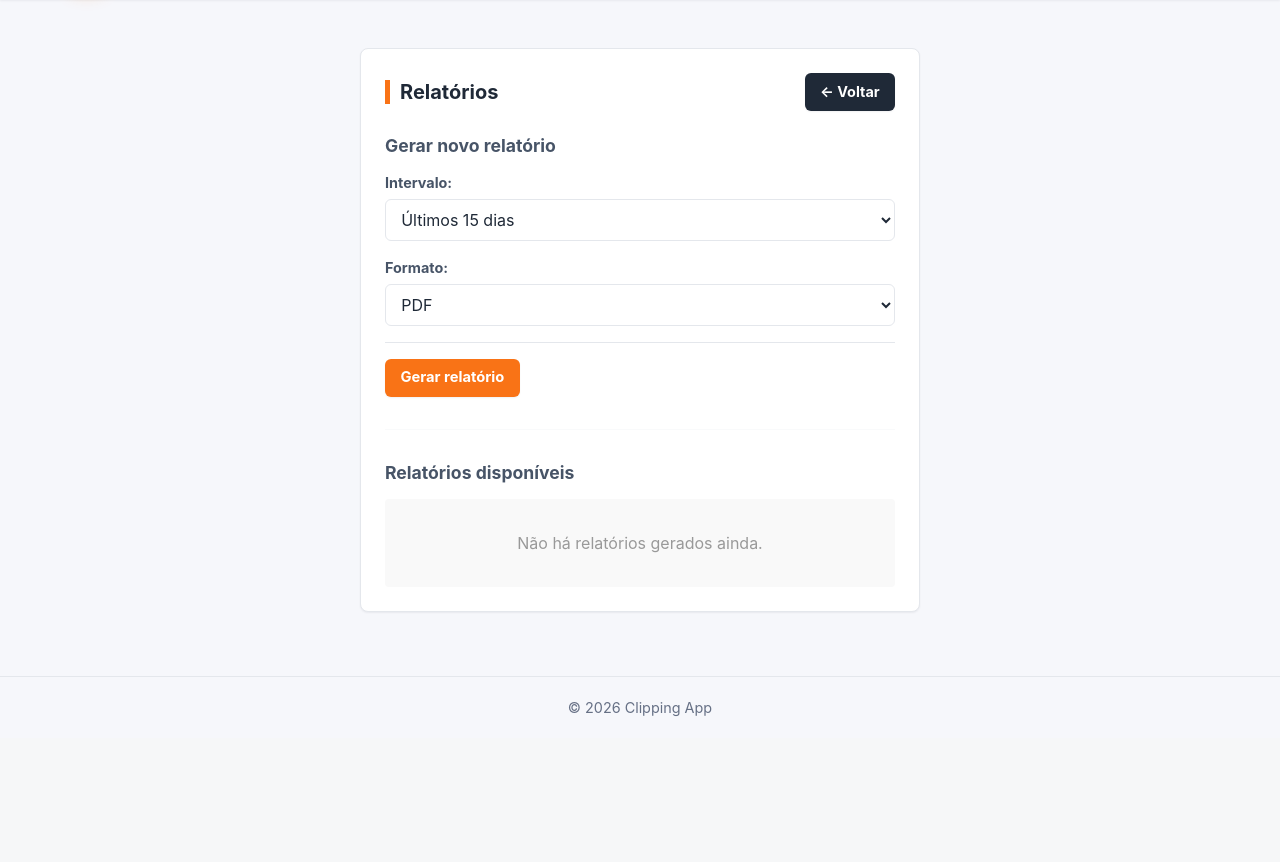
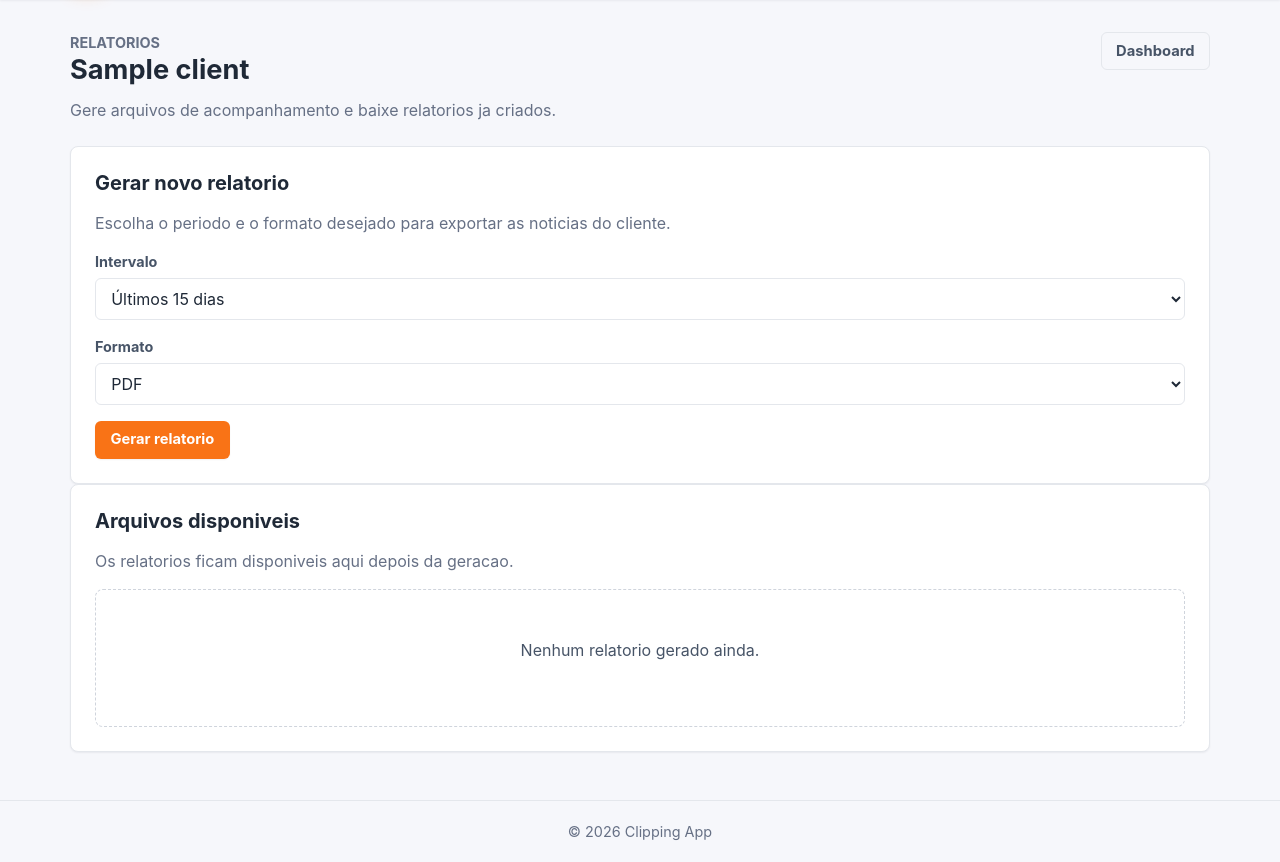
Before and after one commit to victorgdesouza/clipping, a Django app: page /dashboard/1/reports/ in a window 1280 px wide. Shown: the part 63-925 px from the top of the page. Before the commit the page ends 779 px from the top, so only its background shows below. Run offline with Django 5.2, Linux system fonts and the light colour scheme; a user stored in the database is signed in; tables that the repository leaves empty hold one stand-in row (values such as "Sample post").

Commit message:
Improve reports page UX

```diff
--- a/templates/newsclip/client_reports.html
+++ b/templates/newsclip/client_reports.html
@@ -1,49 +1,55 @@
 {% extends "base.html" %}
+{% block title %}Relatorios de {{ client.name }}{% endblock %}
 
 {% block content %}
-<div class="form-container">
-  <div class="card">
-    <div style="display: flex; justify-content: space-between; align-items: center; margin-bottom: 1.5rem;">
-      <h2 style="margin: 0; border-left: 5px solid var(--orange-primary); padding-left: 10px;">Relatórios</h2>
-      <a href="{% url 'dashboard' %}" class="button button-secondary" style="font-size: 0.9rem;">← Voltar</a>
+<section class="page-header">
+  <div>
+    <p class="page-eyebrow">Relatorios</p>
+    <h1>{{ client.name }}</h1>
+    <p>Gere arquivos de acompanhamento e baixe relatorios ja criados.</p>
   </div>
+  <a href="{% url 'dashboard' %}" class="button button-ghost">Dashboard</a>
+</section>
 
-    <h3 style="font-size: 1.1rem; color: var(--gray-dark); margin-bottom: 1rem;">Gerar novo relatório</h3>
+<div class="two-column-layout">
+  <section class="card">
+    <h2>Gerar novo relatorio</h2>
+    <p class="section-copy">Escolha o periodo e o formato desejado para exportar as noticias do cliente.</p>
 
-    <form action="{% url 'generate_report_view' client.id %}" method="post" style="margin-bottom: 2rem;">
+    <form action="{% url 'generate_report_view' client.id %}" method="post" class="stacked-form">
       {% csrf_token %}
+      {% for field in form %}
+        <div class="form-group">
+          <label for="{{ field.id_for_label }}">{{ field.label }}</label>
+          {{ field }}
+          {{ field.errors }}
+        </div>
+      {% endfor %}
+      <button type="submit" class="button button-full">Gerar relatorio</button>
+    </form>
+  </section>
 
-      <!-- Render form fields manually or loop if needed, but as_p is simple.
-           Let's wrap it to ensure inputs get styled if they match the selectors in base.css -->
-      <div class="form-group">
-        {{ form.as_p }}
-      </div>
-
-      <div class="form-actions" style="justify-content: flex-start; margin-top: 1rem;">
-        <button type="submit" class="button">Gerar relatório</button>
-      </div>
-    </form>
-
-    <hr style="border: 0; border-top: 1px solid var(--gray-light); margin: 2rem 0;">
-
-    <h3 style="font-size: 1.1rem; color: var(--gray-dark); margin-bottom: 1rem;">Relatórios disponíveis</h3>
+  <section class="card">
+    <h2>Arquivos disponiveis</h2>
+    <p class="section-copy">Os relatorios ficam disponiveis aqui depois da geracao.</p>
 
     {% if files %}
-    <ul style="list-style: none; padding: 0;">
+      <ul class="report-list">
         {% for fn in files %}
-      <li
-        style="margin-bottom: 0.5rem; padding: 0.5rem; background: var(--gray-light); border-radius: 4px; display: flex; align-items: center;">
-        <span style="margin-right: 0.5rem;">📄</span>
-        <a href="{% url 'download_report' client.id fn %}" style="flex: 1;">{{ fn }}</a>
-        <a href="{% url 'download_report' client.id fn %}" title="Baixar" style="text-decoration: none;">⬇️</a>
+          <li class="report-list__item">
+            <div>
+              <strong>{{ fn }}</strong>
+              <span>Arquivo gerado para download</span>
+            </div>
+            <a href="{% url 'download_report' client.id fn %}" class="button button-ghost button-small">Baixar</a>
           </li>
         {% endfor %}
       </ul>
     {% else %}
-    <div style="text-align: center; padding: 2rem; color: #999; background: #f9f9f9; border-radius: 4px;">
-      Não há relatórios gerados ainda.
+      <div class="empty-state compact">
+        <p>Nenhum relatorio gerado ainda.</p>
       </div>
     {% endif %}
-  </div>
+  </section>
 </div>
 {% endblock %}
```
Lines whose indentation alone changed are shown as unchanged.
